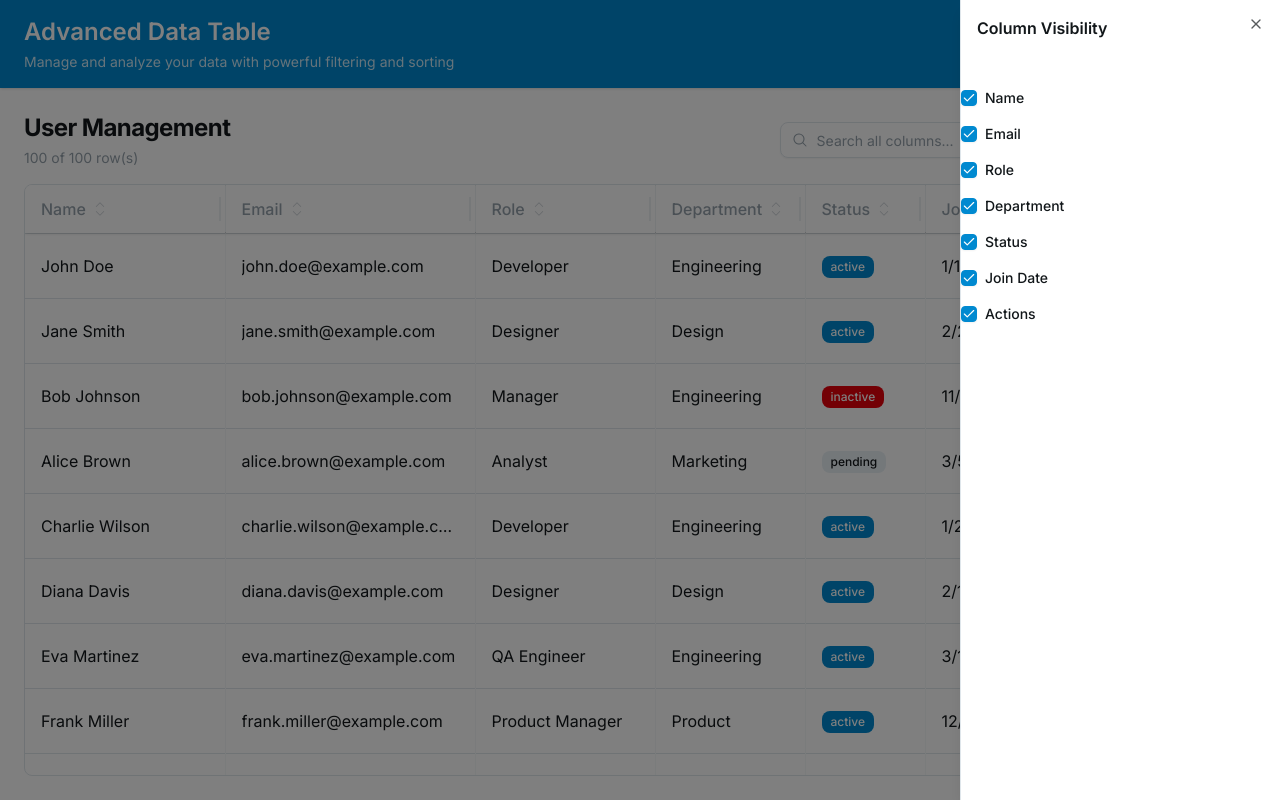
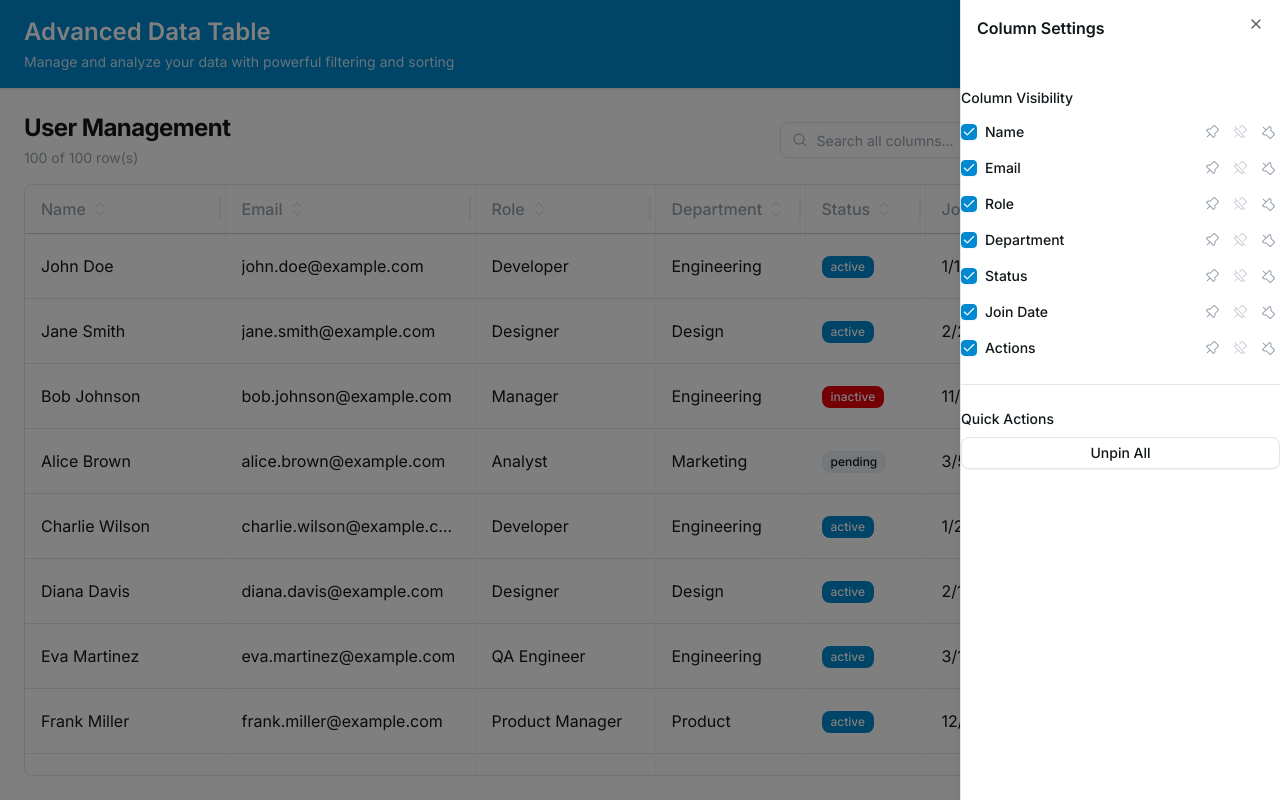
Before and after one commit to thanhbinhqs/react-data-table-com, a React (Vite) app: page / in a window 1280 px wide. Both pictures are taken after a click on the button "Columns". Built offline with nearby package versions, Linux system fonts and the light colour scheme.

Commit message:
Generated by Spark: thêm chức năng sticky column

```diff
--- a/src/components/DataTable.tsx
+++ b/src/components/DataTable.tsx
@@ -1,18 +1,33 @@
 /*
- * DataTable Component - Column Resizing Test Guide
+ * DataTable Component - Advanced Features Guide
  *
- * To test column resizing functionality:
+ * This component provides a comprehensive data table with the following features:
+ *
+ * COLUMN RESIZING:
  * 1. Look for the thin vertical line at the right edge of each column header
  * 2. Hover over the right border of any column header - cursor should change to col-resize
  * 3. Click and drag the border left or right to resize the column
  * 4. Release to apply the new size
  *
+ * STICKY COLUMNS (NEW):
+ * 1. Open the "Columns" panel from the top-right controls
+ * 2. Use the pin icons next to each column name:
+ *    - Left pin icon: Pin column to the left side
+ *    - Center unpin icon: Remove pinning
+ *    - Right pin icon: Pin column to the right side
+ * 3. Pinned columns will remain visible while scrolling horizontally
+ * 4. Use "Unpin All" to quickly remove all column pinning
+ *
  * Features implemented:
- * - Smooth dragging with visual feedback
+ * - Smooth column resizing with visual feedback
  * - Minimum and maximum size constraints
  * - Real-time resizing (onChange mode)
  * - Visual resize handle indicators
  * - Touch support for mobile devices
+ * - Left and right column pinning with sticky positioning
+ * - Visual indicators for pinned columns
+ * - Shadow effects to show column boundaries
+ * - Maintain pinning state during table operations
  */
 
 import { useState, useMemo } from 'react'
@@ -28,6 +43,7 @@ import {
   VisibilityState,
   Row,
   ColumnResizeMode,
+  ColumnPinningState,
 } from '@tanstack/react-table'
 import { Button } from '@/components/ui/button'
 import { Input } from '@/components/ui/input'
@@ -43,7 +59,9 @@ import {
   X,
   Eye,
   EyeSlash,
-  ArrowsOutCardinal
+  ArrowsOutCardinal,
+  PushPin,
+  PushPinSlash
 } from '@phosphor-icons/react'
 import { cn } from '@/lib/utils'
 
@@ -80,6 +98,7 @@ export function DataTable<TData>({
   const [sorting, setSorting] = useState<SortingState>([])
   const [columnFilters, setColumnFilters] = useState<ColumnFiltersState>([])
   const [columnVisibility, setColumnVisibility] = useState<VisibilityState>({})
+  const [columnPinning, setColumnPinning] = useState<ColumnPinningState>({})
   const [globalFilter, setGlobalFilter] = useState('')
   const [filterValues, setFilterValues] = useState<Record<string, any>>({})
   const [columnResizeMode] = useState<ColumnResizeMode>('onChange')
@@ -104,8 +123,10 @@ export function DataTable<TData>({
     onSortingChange: setSorting,
     onColumnFiltersChange: setColumnFilters,
     onColumnVisibilityChange: setColumnVisibility,
+    onColumnPinningChange: setColumnPinning,
     onGlobalFilterChange: setGlobalFilter,
     enableColumnResizing: true,
+    enableColumnPinning: true,
     columnResizeMode,
     columnResizeDirection: 'ltr',
     defaultColumn: {
@@ -117,6 +138,7 @@ export function DataTable<TData>({
       sorting,
       columnFilters,
       columnVisibility,
+      columnPinning,
       globalFilter,
     },
     debugTable: false,
@@ -186,7 +208,7 @@ export function DataTable<TData>({
             </div>
           )}
 
-          {/* Column Visibility Toggle */}
+          {/* Column Visibility and Pinning Toggle */}
           <Sheet>
             <SheetTrigger asChild>
               <Button variant="outline" size="sm">
@@ -196,13 +218,17 @@ export function DataTable<TData>({
             </SheetTrigger>
             <SheetContent side="right" className="w-80">
               <SheetHeader>
-                <SheetTitle>Column Visibility</SheetTitle>
+                <SheetTitle>Column Settings</SheetTitle>
               </SheetHeader>
-              <div className="space-y-4 pt-4">
+              <div className="space-y-6 pt-4">
+                <div>
+                  <h4 className="text-sm font-medium mb-3">Column Visibility</h4>
+                  <div className="space-y-3">
                     {table.getAllColumns()
                       .filter(column => column.getCanHide())
                       .map(column => (
-                    <div key={column.id} className="flex items-center space-x-2">
+                        <div key={column.id} className="flex items-center justify-between">
+                          <div className="flex items-center space-x-2">
                             <Checkbox
                               id={column.id}
                               checked={column.getIsVisible()}
@@ -214,7 +240,68 @@ export function DataTable<TData>({
                                 : column.id}
                             </Label>
                           </div>
+
+                          {/* Pin Controls */}
+                          {column.getIsVisible() && column.getCanPin() && (
+                            <div className="flex items-center gap-1">
+                              <Button
+                                variant="ghost"
+                                size="sm"
+                                className="h-6 w-6 p-0"
+                                onClick={() => column.pin('left')}
+                                title="Pin to left"
+                                disabled={column.getIsPinned() === 'left'}
+                              >
+                                <PushPin className={cn(
+                                  "h-3 w-3 transition-colors",
+                                  column.getIsPinned() === 'left' ? "text-primary" : "text-muted-foreground"
+                                )} />
+                              </Button>
+                              <Button
+                                variant="ghost"
+                                size="sm"
+                                className="h-6 w-6 p-0"
+                                onClick={() => column.pin(false)}
+                                title="Unpin"
+                                disabled={!column.getIsPinned()}
+                              >
+                                <PushPinSlash className="h-3 w-3 text-muted-foreground" />
+                              </Button>
+                              <Button
+                                variant="ghost"
+                                size="sm"
+                                className="h-6 w-6 p-0"
+                                onClick={() => column.pin('right')}
+                                title="Pin to right"
+                                disabled={column.getIsPinned() === 'right'}
+                              >
+                                <PushPin className={cn(
+                                  "h-3 w-3 transition-colors rotate-90",
+                                  column.getIsPinned() === 'right' ? "text-primary" : "text-muted-foreground"
+                                )} />
+                              </Button>
+                            </div>
+                          )}
+                        </div>
                       ))}
+                  </div>
+                </div>
+
+                {/* Quick Actions */}
+                <Separator />
+                <div className="space-y-2">
+                  <h4 className="text-sm font-medium">Quick Actions</h4>
+                  <div className="flex gap-2">
+                    <Button
+                      variant="outline"
+                      size="sm"
+                      onClick={() => table.resetColumnPinning()}
+                      className="flex-1"
+                    >
+                      Unpin All
+                    </Button>
+                  </div>
+                </div>
               </div>
             </SheetContent>
           </Sheet>
@@ -279,17 +366,32 @@ export function DataTable<TData>({
               width: table.getTotalSize(),
             }}
           >
-            <thead className="sticky top-0 z-10 bg-background border-b shadow-sm">
+            <thead className="sticky top-0 z-20 bg-background border-b shadow-sm">
               {table.getHeaderGroups().map((headerGroup) => (
                 <tr key={headerGroup.id}>
-                  {headerGroup.headers.map((header) => (
+                  {headerGroup.headers.map((header) => {
+                    const isPinned = header.column.getIsPinned()
+                    const pinnedPosition = isPinned === 'left'
+                      ? `${header.column.getStart('left')}px`
+                      : isPinned === 'right'
+                      ? `${header.column.getAfter('right')}px`
+                      : undefined
+
+                    return (
                       <th
                         key={header.id}
-                      className="relative h-12 px-4 text-left align-middle font-medium text-muted-foreground group border-r border-border/50 last:border-r-0 select-none"
+                        className={cn(
+                          "relative h-12 px-4 text-left align-middle font-medium text-muted-foreground group border-r border-border/50 last:border-r-0 select-none",
+                          isPinned && "sticky z-30 bg-background shadow-sm",
+                          isPinned === 'left' && "shadow-[2px_0_4px_-2px_rgba(0,0,0,0.1)]",
+                          isPinned === 'right' && "shadow-[-2px_0_4px_-2px_rgba(0,0,0,0.1)]"
+                        )}
                         style={{
                           width: header.getSize(),
                           maxWidth: header.getSize(),
                           minWidth: header.getSize(),
+                          left: isPinned === 'left' ? pinnedPosition : undefined,
+                          right: isPinned === 'right' ? pinnedPosition : undefined,
                         }}
                       >
                         <div className="flex items-center gap-2 h-full">
@@ -326,6 +428,14 @@ export function DataTable<TData>({
                               )}
                             </div>
                           )}
+
+                          {/* Pin indicator */}
+                          {isPinned && (
+                            <PushPin className={cn(
+                              "h-3 w-3 text-primary flex-shrink-0",
+                              isPinned === 'right' && "rotate-90"
+                            )} />
+                          )}
                         </div>
 
                         {/* Column Resizer */}
@@ -345,7 +455,8 @@ export function DataTable<TData>({
                           </div>
                         )}
                       </th>
-                  ))}
+                    )
+                  })}
                 </tr>
               ))}
             </thead>
@@ -356,27 +467,43 @@ export function DataTable<TData>({
                     key={row.id}
                     data-state={row.getIsSelected() && 'selected'}
                     className={cn(
-                      'border-b transition-colors hover:bg-muted/50',
+                      'group border-b transition-colors hover:bg-muted/50',
                       onRowClick && 'cursor-pointer',
                       'data-[state=selected]:bg-muted'
                     )}
                     onClick={() => onRowClick?.(row)}
                   >
-                    {row.getVisibleCells().map((cell) => (
+                    {row.getVisibleCells().map((cell) => {
+                      const isPinned = cell.column.getIsPinned()
+                      const pinnedPosition = isPinned === 'left'
+                        ? `${cell.column.getStart('left')}px`
+                        : isPinned === 'right'
+                        ? `${cell.column.getAfter('right')}px`
+                        : undefined
+
+                      return (
                         <td
                           key={cell.id}
-                        className="p-4 align-middle border-r border-border/30 last:border-r-0"
+                          className={cn(
+                            "p-4 align-middle border-r border-border/30 last:border-r-0 group-hover:bg-muted/50",
+                            isPinned && "sticky z-10 bg-background group-hover:bg-muted/50",
+                            isPinned === 'left' && "shadow-[2px_0_4px_-2px_rgba(0,0,0,0.05)]",
+                            isPinned === 'right' && "shadow-[-2px_0_4px_-2px_rgba(0,0,0,0.05)]"
+                          )}
                           style={{
                             width: cell.column.getSize(),
                             maxWidth: cell.column.getSize(),
                             minWidth: cell.column.getSize(),
+                            left: isPinned === 'left' ? pinnedPosition : undefined,
+                            right: isPinned === 'right' ? pinnedPosition : undefined,
                           }}
                         >
                           <div className="truncate">
                             {flexRender(cell.column.columnDef.cell, cell.getContext())}
                           </div>
                         </td>
-                    ))}
+                      )
+                    })}
                   </tr>
                 ))
               ) : (
```
Also changed, not shown: src/App.tsx (+7 -0 lines). Lines whose indentation alone changed are shown as unchanged.
